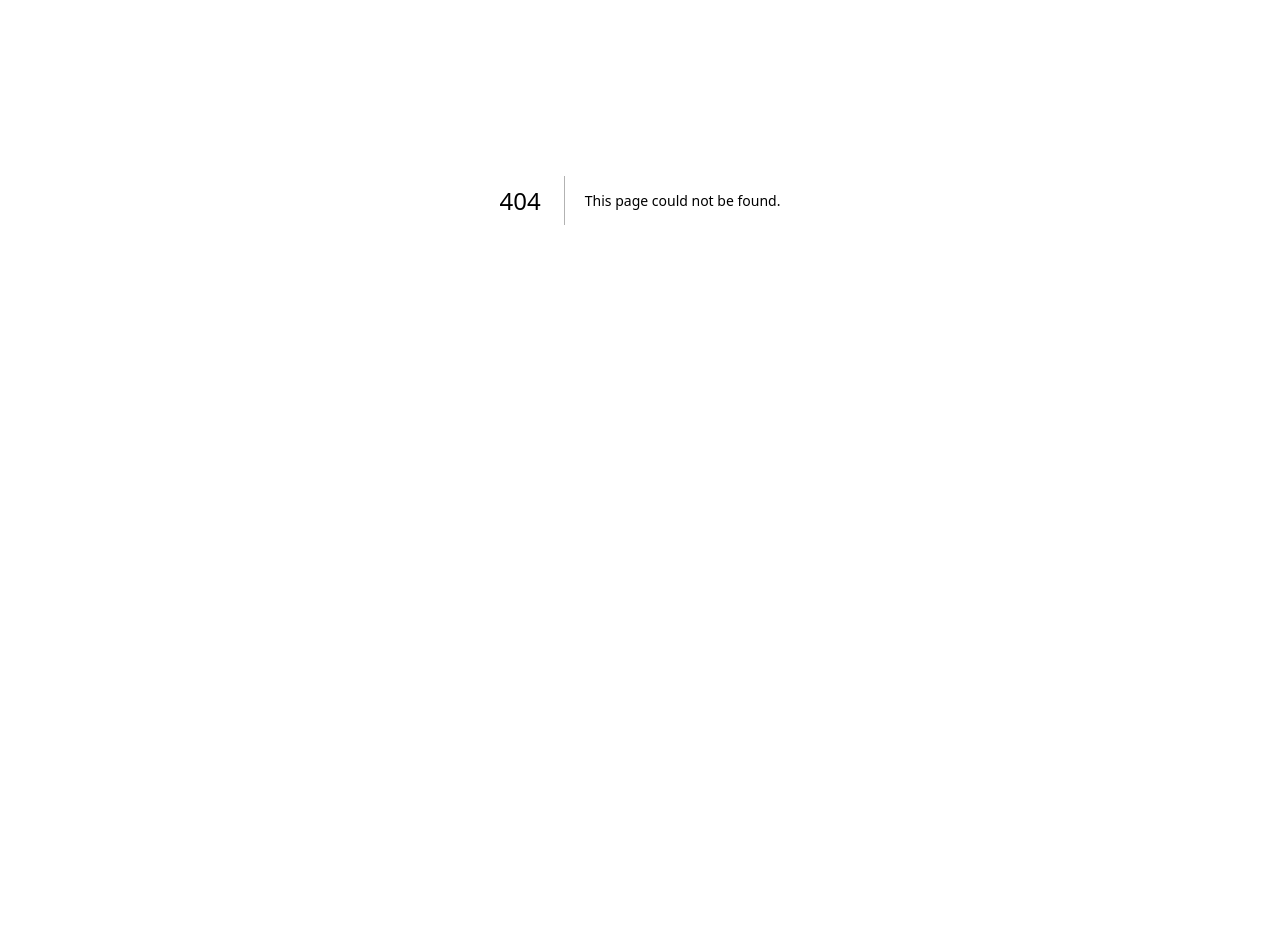
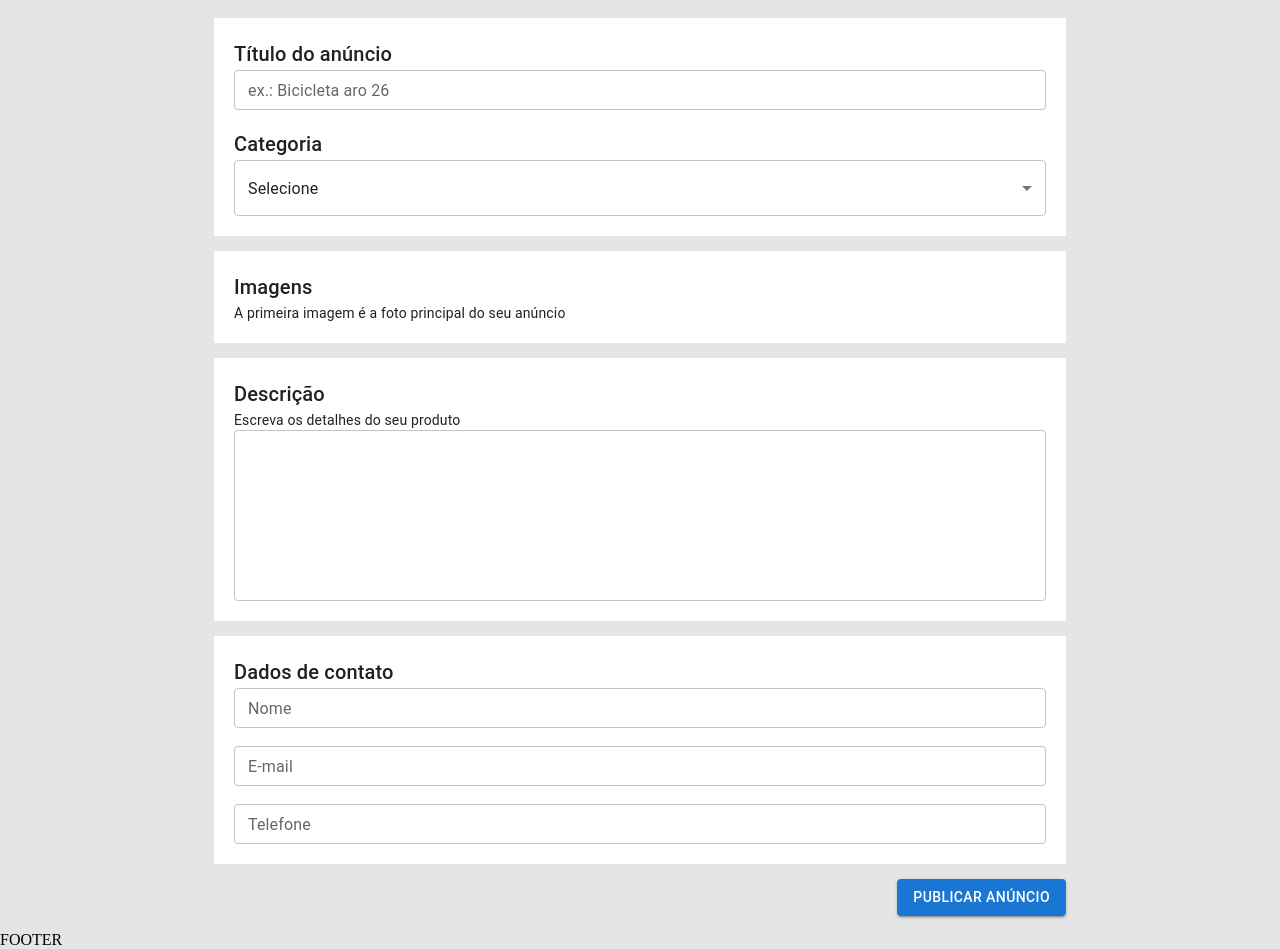
Before and after one commit to RaphaelSantosSilva/myapp2, a Next.js app: page /publish in a window 1280 px wide. Before the commit this address had no page. Shown: the part 200-1149 px from the top of the page. Before the commit the page ends 800 px from the top, so only its background shows below. Built offline with nearby package versions, Linux system fonts and the light colour scheme.

Commit message:
add publish

```diff
--- /dev/null
+++ b/src/app/globals.css
@@ -0,0 +1,9 @@
+* {
+    margin: 0;
+    padding: 0;
+    box-sizing: border-box;
+}
+
+body {
+    background-color: rgb(229, 229, 229);
+}
--- a/src/app/layout.js
+++ b/src/app/layout.js
@@ -1,3 +1,5 @@
+import './globals.css'
+
 export const metadata = {
   title: "Anunx"
 }
--- /dev/null
+++ b/src/app/publish/page.js
@@ -0,0 +1,112 @@
+import Default from "@/templates/Default"
+import { Button, Container, Typography, Box, TextField, Select } from "@mui/material"
+import  style from './publish.module.css'
+
+const Publish = () => {
+    return (
+        <main>
+            <Default>
+                <Container maxWidth='sm' className={style.container}>
+                    <Typography component='h1' variant="h2" align="center" color='textPrimary'>
+                        Publicar anúncio
+                    </Typography>
+                    <Typography component='h5' variant="h5" align="center" color='textPrimary'>
+                        Quanto mais detalhado, melhor!
+                    </Typography>
+                </Container>
+
+                <Container maxWidth='md'>
+                    <Box className={style.box}>
+                        <Typography component='h6' variant="h6" color='textPrimary'>
+                            Título do anúncio
+                        </Typography>
+                        <TextField
+                            label='ex.: Bicicleta aro 26'
+                            size="small"
+                            fullWidth
+                        />
+                        <br/> <br/>
+                        <Typography component='h6' variant="h6" color='textPrimary'>
+                            Categoria
+                        </Typography>
+                        <Select fullWidth native value=''>
+                            <option value=''>Selecione</option>
+                            <option value={1}>Bebê e Crianças</option>
+                            <option value={2}>Agricultura</option>
+                            <option value={3}>Moda</option>
+                            <option value={4}>Tecnologia</option>
+                            <option value={5}>Lazer</option>
+                            <option value={6}>Livros</option>
+                            <option value={7}>Carros e Motos</option>
+                            <option value={8}>Móveis</option>
+                            <option value={9}>Eletrodomésticos</option>
+                            <option value={10}>Perfumaria</option>
+                            <option value={11}>Jardinagem</option>
+                        </Select>
+                    </Box>
+                </Container>
+
+                <Container maxWidth='md' className={style.boxContainer}>
+                    <Box className={style.box}>
+                        <Typography component='h6' variant="h6" color='textPrimary'>
+                            Imagens
+                        </Typography>
+                        <Typography component='div' variant="body2" color='textPrimary'>
+                            A primeira imagem é a foto principal do seu anúncio
+                        </Typography>
+                    </Box>
+                </Container>
+
+                <Container maxWidth='md' className={style.boxContainer}>
+                    <Box className={style.box}>
+                        <Typography component='h6' variant="h6" color='textPrimary'>
+                            Descrição
+                        </Typography>
+                        <Typography component='div' variant="body2" color='textPrimary'>
+                            Escreva os detalhes do seu produto
+                        </Typography>
+                        <TextField multiline rows={6} variant="outlined" fullWidth className={style.field} />
+                    </Box>
+                </Container>
+
+                <Container maxWidth='md' className={style.boxContainer}>
+                    <Box className={style.box}>
+                        <Typography component='h6' variant="h6" color='textPrimary'>
+                            Dados de contato
+                        </Typography>
+                        <TextField
+                            label='Nome'
+                            variant="outlined"
+                            size="small"
+                            fullWidth
+                        />
+                         <br/> <br/>
+                        <TextField
+                            label='E-mail'
+                            variant="outlined"
+                            size="small"
+                            fullWidth
+                        />
+                        <br/> <br/>
+                        <TextField
+                            label='Telefone'
+                            variant="outlined"
+                            size="small"
+                            fullWidth
+                        />
+                    </Box>
+                </Container>
+
+                <Container maxWidth='md' className={style.boxContainer}>
+                    <Box textAlign='right'>
+                        <Button variant="contained" color="primary">
+                            Publicar anúncio
+                        </Button>
+                    </Box>
+                </Container>
+            </Default>
+        </main>
+    )
+}
+
+export default Publish
--- /dev/null
+++ b/src/app/publish/publish.module.css
@@ -0,0 +1,16 @@
+.container {
+    margin: 25px auto;
+}
+
+.box {
+    padding: 20px;
+    background-color: white;
+}
+
+.boxContainer {
+    margin: 15px auto;
+}
+
+.field {
+    margin-top: 15px;
+}
--- a/src/components/Header.js
+++ b/src/components/Header.js
@@ -24,7 +24,7 @@ const Header = () => {
           <Typography variant="h6" component="div" sx={{ flexGrow: 1 }}>
             News
           </Typography>
-          <Button color="inherit">Login</Button>
+          <Button color="inherit">Acessar</Button>
         </Toolbar>
       </AppBar>
     </Box>
```
